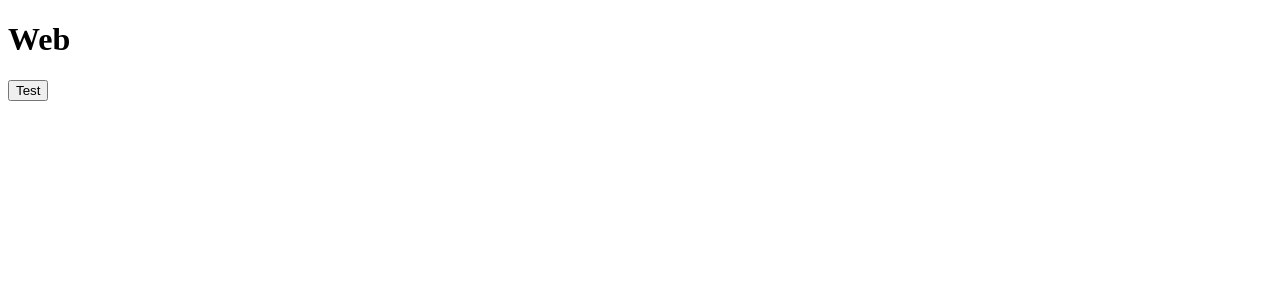
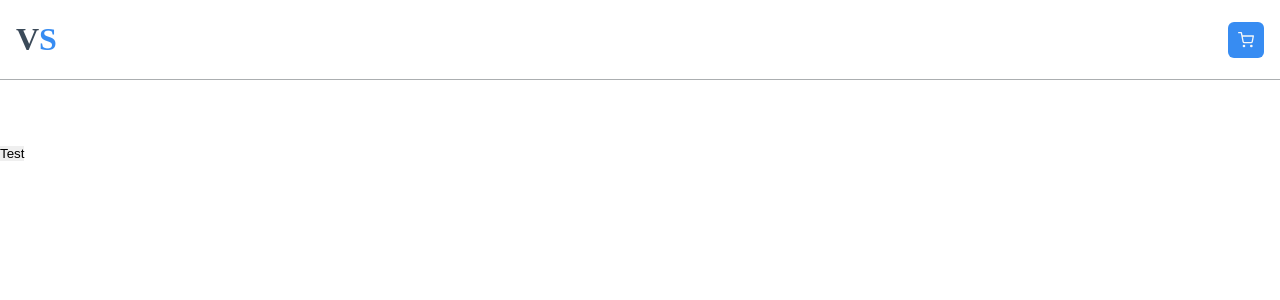
Before and after one commit to imattferreira/virtual-store, a Next.js app in the folder apps/web/: page / in a window 1280 px wide. Shown: the top 300 px of the page. Built offline with nearby package versions, Linux system fonts and the light colour scheme.

Commit message:
feat: create `Header` component

```diff
--- a/apps/web/next.config.js
+++ b/apps/web/next.config.js
@@ -2,4 +2,6 @@ const withTM = require("next-transpile-modules")(["ui"]);
 
 module.exports = withTM({
   reactStrictMode: true,
+  productionBrowserSourceMaps: true,
+  swcMinify: true,
 });
--- a/apps/web/package.json
+++ b/apps/web/package.json
@@ -13,6 +13,7 @@
     "next": "12.3.0",
     "react": "18.2.0",
     "react-dom": "18.2.0",
+    "react-icons": "^4.4.0",
     "ui": "*"
   },
   "devDependencies": {
--- /dev/null
+++ b/apps/web/src/components/Header/index.tsx
@@ -0,0 +1,22 @@
+import { FiShoppingCart } from "react-icons/fi";
+import Link from "../Link";
+
+import { CartButton, Header, Logo } from "./styles";
+
+function HeaderComponent() {
+  return (
+    <Header>
+      <Link link="/">
+        <Logo>
+          <span>V</span>
+          <span>S</span>
+        </Logo>
+      </Link>
+      <CartButton aria-label="open cart">
+        <FiShoppingCart />
+      </CartButton>
+    </Header>
+  );
+}
+
+export default HeaderComponent;
--- /dev/null
+++ b/apps/web/src/components/Header/styles.ts
@@ -0,0 +1,40 @@
+import { styled } from "../../styles";
+
+export const Header = styled("header", {
+  alignItems: "center",
+  borderBottom: "1px solid $gray400",
+  display: "flex",
+  height: 80,
+  justifyContent: "space-between",
+  padding: "$4",
+  width: "100%",
+  marginBottom: "$16",
+});
+
+export const Logo = styled("a", {
+  fontSize: "$8",
+  fontWeight: "$700",
+
+  "& > span:first-child": {
+    color: "$gray700",
+  },
+  "& > span:not(:first-child)": {
+    color: "$blue500",
+  },
+});
+
+export const CartButton = styled("button", {
+  alignItems: "center",
+  background: "$blue500",
+  borderRadius: "$md",
+  color: "$gray100",
+  display: "flex",
+  fontSize: "$4",
+  height: 36,
+  justifyContent: "center",
+  width: 36,
+
+  "&:hover": {
+    opacity: 0.8,
+  },
+});
--- /dev/null
+++ b/apps/web/src/components/Layout.tsx
@@ -0,0 +1,22 @@
+import { styled } from "../styles";
+import Header from "./Header";
+
+type LayoutProps = {
+  children: React.ReactNode;
+};
+
+const Container = styled("div", {
+  maxWidth: 1400,
+  margin: "0 auto",
+});
+
+function Layout({ children }: LayoutProps) {
+  return (
+    <Container>
+      <Header />
+      {children}
+    </Container>
+  );
+}
+
+export default Layout;
--- /dev/null
+++ b/apps/web/src/components/Link.tsx
@@ -0,0 +1,23 @@
+import NextLink from "next/link";
+
+type LinkProps = {
+  link: string;
+  children: React.ReactNode;
+};
+
+function Link({ link, children }: LinkProps) {
+  if (link.startsWith("http")) {
+    return (
+      // TODO add security props and unstyle tag
+      <a href={link}>{children}</a>
+    );
+  }
+
+  return (
+    <NextLink href={link} passHref>
+      {children}
+    </NextLink>
+  );
+}
+
+export default Link;
--- a/apps/web/src/pages/_app.tsx
+++ b/apps/web/src/pages/_app.tsx
@@ -1,7 +1,20 @@
-import type { AppProps } from "next/app";
+import type { AppProps as NextAppProps } from "next/app";
+import Layout from "../components/Layout";
+import globalStyles from "../styles/global";
+
+// TODO temporarily fixes
+type AppProps = NextAppProps & {
+  Component: any;
+};
 
 function MyApp({ Component, pageProps }: AppProps) {
-  return <Component {...pageProps} />;
+  globalStyles();
+
+  return (
+    <Layout>
+      <Component {...pageProps} />
+    </Layout>
+  );
 }
 
 export default MyApp;
--- a/apps/web/src/pages/_document.tsx
+++ b/apps/web/src/pages/_document.tsx
@@ -1,11 +1,10 @@
-import NextDocument, { Html, Head, Main, NextScript } from "next/document";
+import { Html, Head, Main, NextScript } from "next/document";
 import { getCssText } from "../styles";
 import { markup } from "../utils";
 
-export default class Document extends NextDocument {
-  render() {
+function Document() {
   return (
-      <Html lang="en">
+    <Html>
       <Head>
         <style id="stitches" dangerouslySetInnerHTML={markup(getCssText())} />
       </Head>
@@ -16,4 +15,5 @@ export default class Document extends NextDocument {
     </Html>
   );
 }
-}
+
+export default Document;
--- a/apps/web/src/pages/index.tsx
+++ b/apps/web/src/pages/index.tsx
@@ -1,7 +1,7 @@
 function HomePage() {
   return (
     <div>
-      <h1>Web</h1>
+      {/* <h1>Web</h1> */}
       <button>Test</button>
     </div>
   );
--- /dev/null
+++ b/apps/web/src/styles/global.ts
@@ -0,0 +1,29 @@
+import { globalCss } from ".";
+
+export default globalCss({
+  "*": {
+    boxSizing: "border-box",
+    m: 0,
+    p: 0,
+    scrollBehavior: "smooth",
+  },
+  html: {
+    "@media (max-width: 1080px)": {
+      fontSize: "93.75%",
+    },
+    "@media (max-width: 720px)": {
+      fontSize: "87.5%",
+    },
+    "@media (max-width: 480px)": {
+      fontSize: "81.25%",
+    },
+  },
+  a: {
+    textDecoration: "none",
+  },
+  button: {
+    cursor: "pointer",
+    border: 0,
+    transition: 250,
+  },
+});
--- a/apps/web/src/styles/index.ts
+++ b/apps/web/src/styles/index.ts
@@ -2,7 +2,7 @@ import { createStitches, PropertyValue } from "@stitches/react";
 
 type UtilProp = string | number;
 
-export const { styled, getCssText } = createStitches({
+export const { styled, getCssText, globalCss } = createStitches({
   theme: {
     colors: {
       blue100: "#D7F0FE",
```
Also changed, not shown: 1 other file (tests, documents, lock files or other folders). Lines whose indentation alone changed are shown as unchanged.
